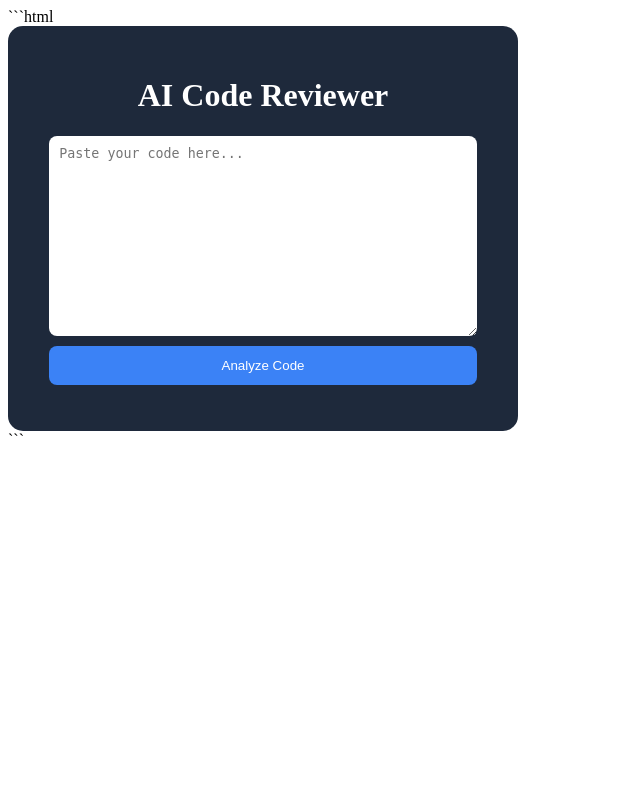
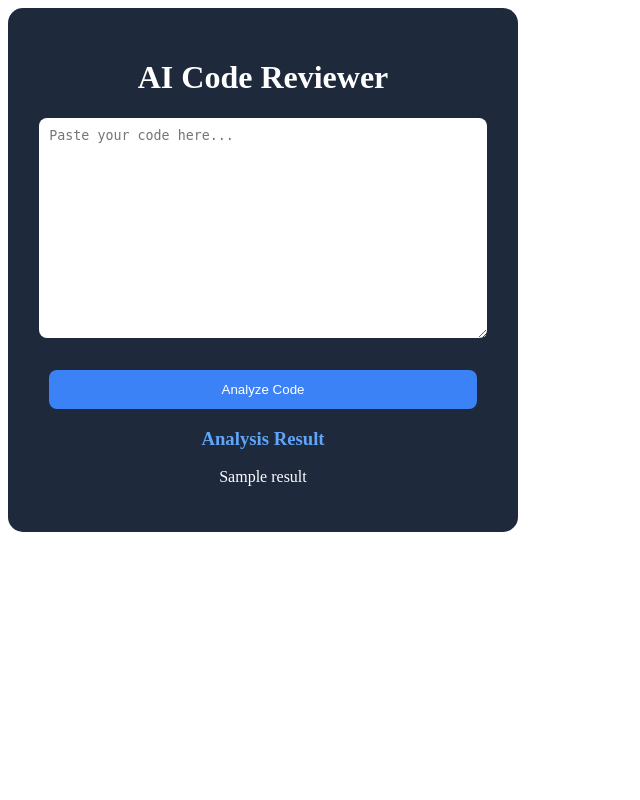
Before and after one commit to Anukarsh123/CodeReviewerAI, a Flask app: template templates/review.html in a window 1280 px wide. Shown: the whole page, without its empty margins (0-640 px from the left). Run offline with Flask 3, Linux system fonts and the light colour scheme; the template is opened without the code that fills it: most values are stand-ins (such as "Sample title", 1, 10 or a date in 2020).

Commit message:
Update review.html

````diff
--- a/templates/review.html
+++ b/templates/review.html
@@ -1,10 +1,10 @@
-```html
 <!DOCTYPE html>
 <html>
 <head>
     <title>Code Review</title>
     <link rel="stylesheet" href="{{ url_for('static', filename='css/style.css') }}">
 </head>
+
 <body>
 
 <div class="container">
@@ -15,7 +15,10 @@
 
         <textarea
             name="code"
-            placeholder="Paste your code here..."></textarea>
+            placeholder="Paste your code here..."
+            rows="15"></textarea>
+
+        <br><br>
 
         <button type="submit">
             Analyze Code
@@ -23,8 +26,14 @@
 
     </form>
 
+    {% if result %}
+    <div class="result">
+        <h3>Analysis Result</h3>
+        <p>{{ result|safe }}</p>
+    </div>
+    {% endif %}
+
 </div>
 
 </body>
 </html>
-```
````
